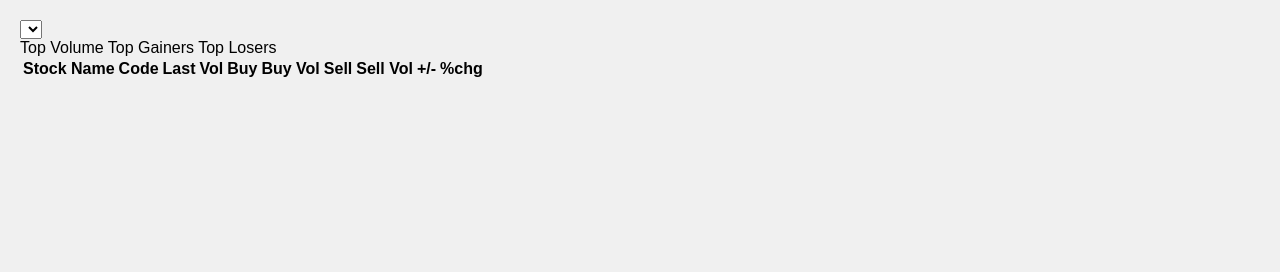
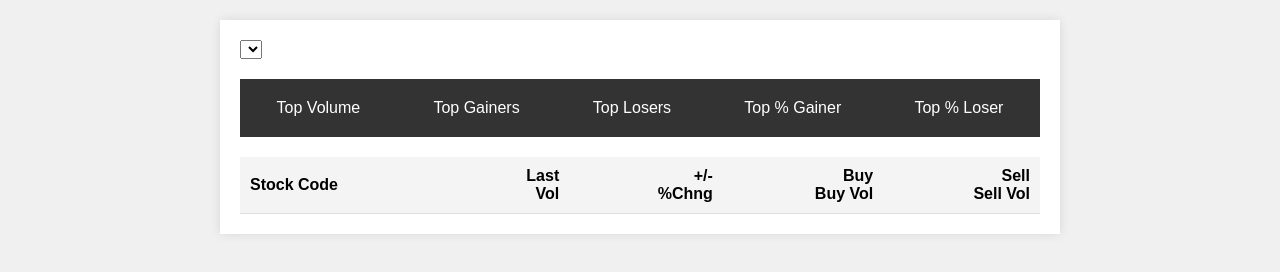
Before and after one commit to cleomark/ChartNexus, a plain HTML site: page index.html in a window 1280 px wide. Drawn offline with Linux system fonts and the light colour scheme.

Commit message:
add css styling

```diff
--- a/index.html
+++ b/index.html
@@ -20,20 +20,17 @@
           <span class="header-item">Top Volume</span>
           <span class="header-item">Top Gainers</span>
           <span class="header-item">Top Losers</span>
+          <span class="header-item">Top % Gainer</span>
+          <span class="header-item">Top % Loser</span>
         </div>
         <table>
           <thead>
             <tr>
-              <th>Stock Name</th>
-              <th>Code</th>
-              <th>Last</th>
-              <th>Vol</th>
-              <th>Buy</th>
-              <th>Buy Vol</th>
-              <th>Sell</th>
-              <th>Sell Vol</th>
-              <th>+/-</th>
-              <th>%chg</th>
+              <th style="text-align: left">Stock Code</th>
+              <th>Last<br />Vol</th>
+              <th>+/-<br />%Chng</th>
+              <th>Buy<br />Buy Vol</th>
+              <th>Sell<br />Sell Vol</th>
             </tr>
           </thead>
           <tbody></tbody>
--- a/styles.css
+++ b/styles.css
@@ -4,3 +4,57 @@ body {
   margin: 0;
   padding: 20px;
 }
+.container {
+  max-width: 800px;
+  margin: 0 auto;
+  background: #fff;
+  padding: 20px;
+  box-shadow: 0 0 10px rgba(0, 0, 0, 0.1);
+}
+
+header {
+  margin-bottom: 20px;
+}
+
+#exchange-select {
+  padding: 10px;
+  font-size: 16px;
+}
+
+.table-container {
+  overflow-x: auto;
+}
+
+.table-header {
+  display: flex;
+  justify-content: space-around;
+  background: #333;
+  color: #fff;
+  padding: 10px 0;
+}
+
+.header-item {
+  cursor: pointer;
+  padding: 10px;
+}
+
+.header-item:hover {
+  background: #555;
+}
+
+table {
+  width: 100%;
+  border-collapse: collapse;
+  margin-top: 20px;
+}
+
+th,
+td {
+  padding: 10px;
+  text-align: right;
+  border-bottom: 1px solid #ddd;
+}
+
+th {
+  background: #f4f4f4;
+}
```
